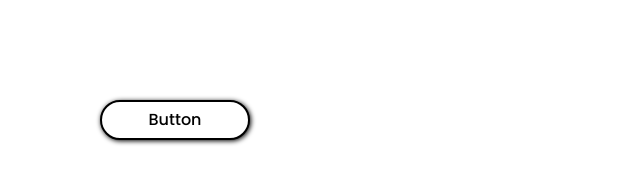
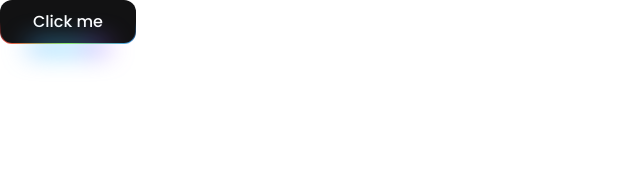
Before and after one commit to eattie/css-components, a plain HTML site: page Buttons/rainbow-button/index.html in a window 1280 px wide. Shown: the whole page, without its empty margins (0-640 px from the left). Drawn offline with Linux system fonts and the light colour scheme.

Commit message:
rainbow button

```diff
--- a/Buttons/index.html
+++ b/Buttons/rainbow-button/index.html
@@ -10,8 +10,8 @@
 <link href="https://fonts.googleapis.com/css2?family=Outfit:wght@100..900&family=Poppins:ital,wght@0,100;0,200;0,300;0,400;0,500;0,600;0,700;0,800;0,900;1,100;1,200;1,300;1,400;1,500;1,600;1,700;1,800;1,900&family=Young+Serif&display=swap" rel="stylesheet">
 </head>
 <body>
-    <button>
-    Button
+    <button class="rainbow-button">
+    Click me
     </button>
 </body>
 </html>
--- /dev/null
+++ b/Buttons/rainbow-button/style.css
@@ -0,0 +1,150 @@
+/* 1. Use a more-intuitive box-sizing model */
+*, *::before, *::after {
+  box-sizing: border-box;
+}
+
+/* 2. Remove default margin */
+* {
+  margin: 0;
+}
+
+/* 3. Enable keyword animations */
+@media (prefers-reduced-motion: no-preference) {
+  html {
+    interpolate-size: allow-keywords;
+  }
+}
+
+/* 4. Add accessible line-height and 5. improve text rendering */
+body {
+  line-height: 1.5;
+  -webkit-font-smoothing: antialiased;
+  font-family: "Poppins", sans-serif;
+}
+
+/* 6. Improve media defaults */
+img, picture, video, canvas, svg {
+  display: block;
+  max-width: 100%;
+}
+
+/* 7. Inherit fonts for form controls */
+input, button, textarea, select {
+  font: inherit;
+}
+
+/* 8. Avoid text overflows */
+p, h1, h2, h3, h4, h5, h6 {
+  overflow-wrap: break-word;
+}
+
+/* 9. Improve line wrapping */
+p {
+  text-wrap: pretty;
+}
+h1, h2, h3, h4, h5, h6 {
+  text-wrap: balance;
+}
+
+/* 10. Create a root stacking context */
+#root, #__next {
+  isolation: isolate;
+}
+
+/* ————————————————————————————
+   Rainbow Button Styles
+   ———————————————————————————— */
+
+/* rainbow color stops & speed */
+:root {
+  --color-1: 0 100% 63%;
+  --color-2: 270 100% 63%;
+  --color-3: 210 100% 63%;
+  --color-4: 195 100% 63%;
+  --color-5: 90 100% 63%;
+  --rainbow-speed: 2s;
+}
+
+/* Animate the rainbow shift */
+@keyframes rainbow {
+  0%   { background-position: 0%; }
+  100% { background-position: 200%; }
+}
+
+.rainbow-button {
+  position: relative;
+  display: inline-flex;
+  align-items: center;
+  justify-content: center;
+  height: 2.75rem;           /* approx h-11 */
+  padding: 0.5rem 2rem;      /* py-2 px-8 */
+  border-radius: 0.75rem;    /* rounded-xl */
+  border: 0.08rem solid transparent;
+  cursor: pointer;
+  font-weight: 500;
+  color: white;              /* adjust as needed */
+  background-clip: padding-box, border-box, border-box;
+  background-origin: border-box;
+  background-size: 200%;
+  transition: opacity 0.2s;
+
+  /* Light‑mode layers:
+     1) solid base
+     2) subtle fade overlay
+     3) moving rainbow */
+  background-image:
+    linear-gradient(#121213, #121213),
+    linear-gradient(#121213 50%, rgba(18,18,19,0.6) 80%, rgba(18,18,19,0) 100%),
+    linear-gradient(
+      90deg,
+      hsl(var(--color-1)),
+      hsl(var(--color-5)),
+      hsl(var(--color-3)),
+      hsl(var(--color-4)),
+      hsl(var(--color-2))
+    );
+}
+
+/* Dark‑mode adjustments */
+@media (prefers-color-scheme: dark) {
+  .rainbow-button {
+    background-image:
+      linear-gradient(#fff, #fff),
+      linear-gradient(#fff 50%, rgba(255,255,255,0.6) 80%, rgba(0,0,0,0) 100%),
+      linear-gradient(
+        90deg,
+        hsl(var(--color-1)),
+        hsl(var(--color-5)),
+        hsl(var(--color-3)),
+        hsl(var(--color-4)),
+        hsl(var(--color-2))
+      );
+  }
+}
+
+.rainbow-button::before {
+  content: "";
+  position: absolute;
+  bottom: -20%;
+  left: 50%;
+  transform: translateX(-50%);
+  width: 60%;
+  height: 20%;
+  background-image: linear-gradient(
+    90deg,
+    hsl(var(--color-1)),
+    hsl(var(--color-5)),
+    hsl(var(--color-3)),
+    hsl(var(--color-4)),
+    hsl(var(--color-2))
+  );
+  background-size: 200%;
+  animation: rainbow var(--rainbow-speed) infinite linear;
+  filter: blur(0.8rem);
+  pointer-events: none;
+}
+
+.rainbow-button:disabled {
+  opacity: 0.5;
+  cursor: not-allowed;
+}
--- a/Buttons/style.css
+++ /dev/null
@@ -1,70 +0,0 @@
-/* 1. Use a more-intuitive box-sizing model */
-*, *::before, *::after {
-    box-sizing: border-box;
-  }
-
-  /* 2. Remove default margin */
-  * {
-    margin: 0;
-  }
-
-  /* 3. Enable keyword animations */
-  @media (prefers-reduced-motion: no-preference) {
-    html {
-      interpolate-size: allow-keywords;
-    }
-  }
-
-  body {
-    /* 4. Add accessible line-height */
-    line-height: 1.5;
-    /* 5. Improve text rendering */
-    -webkit-font-smoothing: antialiased;
-    font-family: "Poppins", sans-serif;
-  }
-
-  /* 6. Improve media defaults */
-  img, picture, video, canvas, svg {
-    display: block;
-    max-width: 100%;
-  }
-
-  /* 7. Inherit fonts for form controls */
-  input, button, textarea, select {
-    font: inherit;
-  }
-
-  /* 8. Avoid text overflows */
-  p, h1, h2, h3, h4, h5, h6 {
-    overflow-wrap: break-word;
-  }
-
-  /* 9. Improve line wrapping */
-  p {
-    text-wrap: pretty;
-  }
-  h1, h2, h3, h4, h5, h6 {
-    text-wrap: balance;
-  }
-
-  /*
-    10. Create a root stacking context
-  */
-  #root, #__next {
-    isolation: isolate;
-  }
-/* remove the margin later & sizing*/
-button {
-    font-weight: 500;
-    margin: 100px 0 0 100px;
-    width: 150px;
-    height: 40px;
-    background-color: white;
-    border-radius: 30px;
-    border: 2px solid black;
-    box-shadow: 1px 1px 5px;
-}
-
-button:hover {
-    color: red;
-}
```
